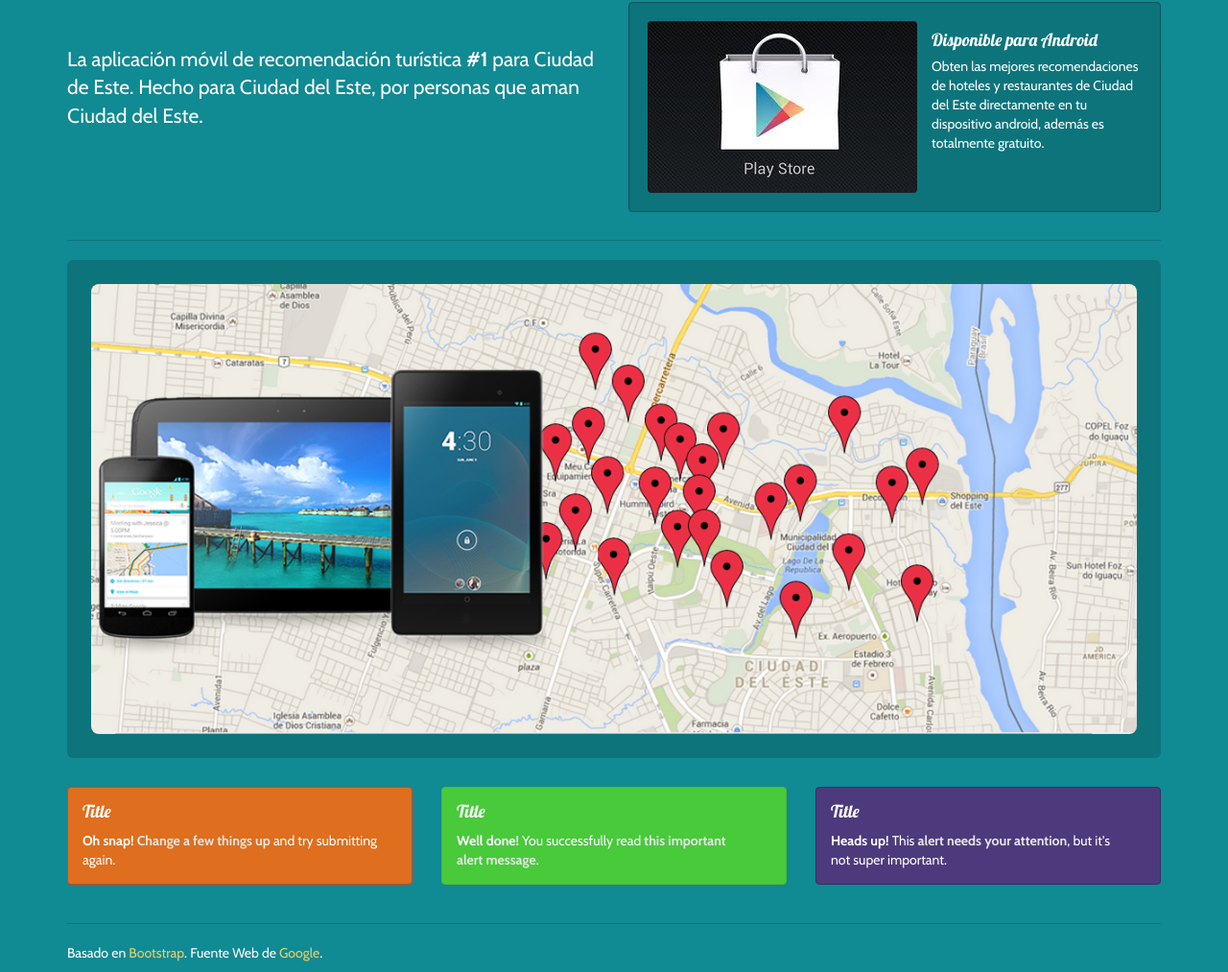
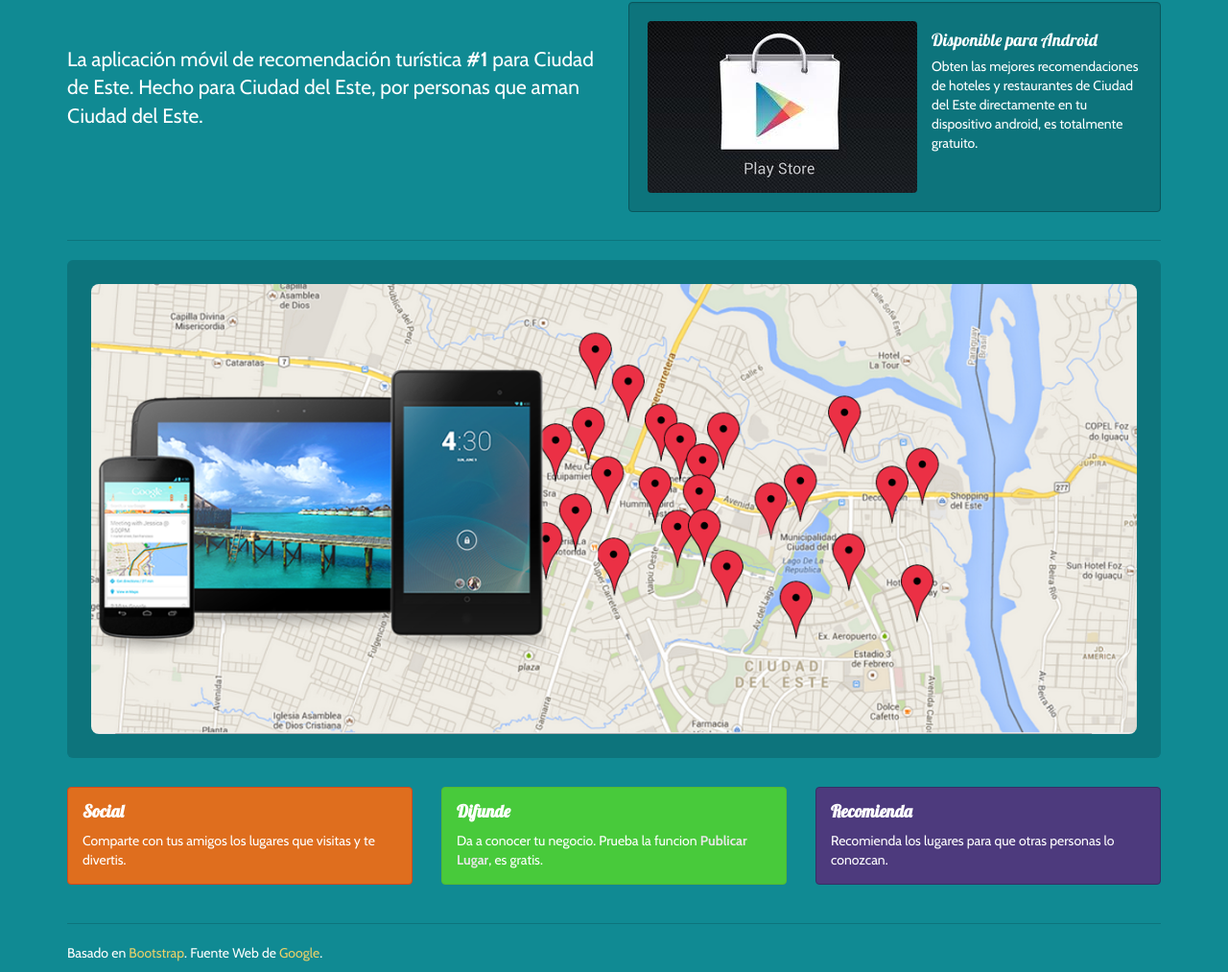
Before and after one commit to leodufer/maps, a plain HTML site: page pages.html in a window 1280 px wide. Shown: the part 53-1066 px from the top of the page at 96% size. Drawn offline with nearby package versions, Linux system fonts and the light colour scheme.

Commit message:
update page

```diff
--- a/pages.html
+++ b/pages.html
@@ -72,7 +72,7 @@
               </a>
 
                 <h4 style="margin-bottom: 0.4em; color: #fff;">Disponible para Android</h4>
-                <div style="color: #fff;" class="clearfix">Obten las mejores recomendaciones de hoteles y restaurantes de Ciudad del Este directamente en tu dispositivo android, además es totalmente gratuito.</div>
+                <div style="color: #fff;" class="clearfix">Obten las mejores recomendaciones de hoteles y restaurantes de Ciudad del Este directamente en tu dispositivo android, es totalmente gratuito.</div>
 
             </div>
           </div>
@@ -103,20 +103,20 @@
         <div class="row">
           <div class="col-lg-4">
             <div class="alert alert-dismissable alert-danger">
-              <h4>Title</h4>
-              <strong>Oh snap!</strong> <a href="#" class="alert-link">Change a few things up</a> and try submitting again.
+              <h4><strong>Social</strong></h4>
+              Comparte con tus amigos los lugares que visitas y te divertis.
             </div>
           </div>
           <div class="col-lg-4">
             <div class="alert alert-dismissable alert-success">
-              <h4>Title</h4>
-              <strong>Well done!</strong> You successfully read <a href="#" class="alert-link">this important alert message</a>.
+              <h4><strong>Difunde</strong></h4>
+              Da a conocer tu negocio. Prueba la funcion <a href="#" class="alert-link">Publicar Lugar</a>, es gratis.
             </div>
           </div>
           <div class="col-lg-4">
             <div class="alert alert-dismissable alert-info">
-              <h4>Title</h4>
-              <strong>Heads up!</strong> This <a href="#" class="alert-link">alert needs your attention</a>, but it's not super important.
+              <h4><strong>Recomienda</strong></h4>
+              Recomienda los lugares para que otras personas lo conozcan.
             </div>
           </div>
         </div>
```
